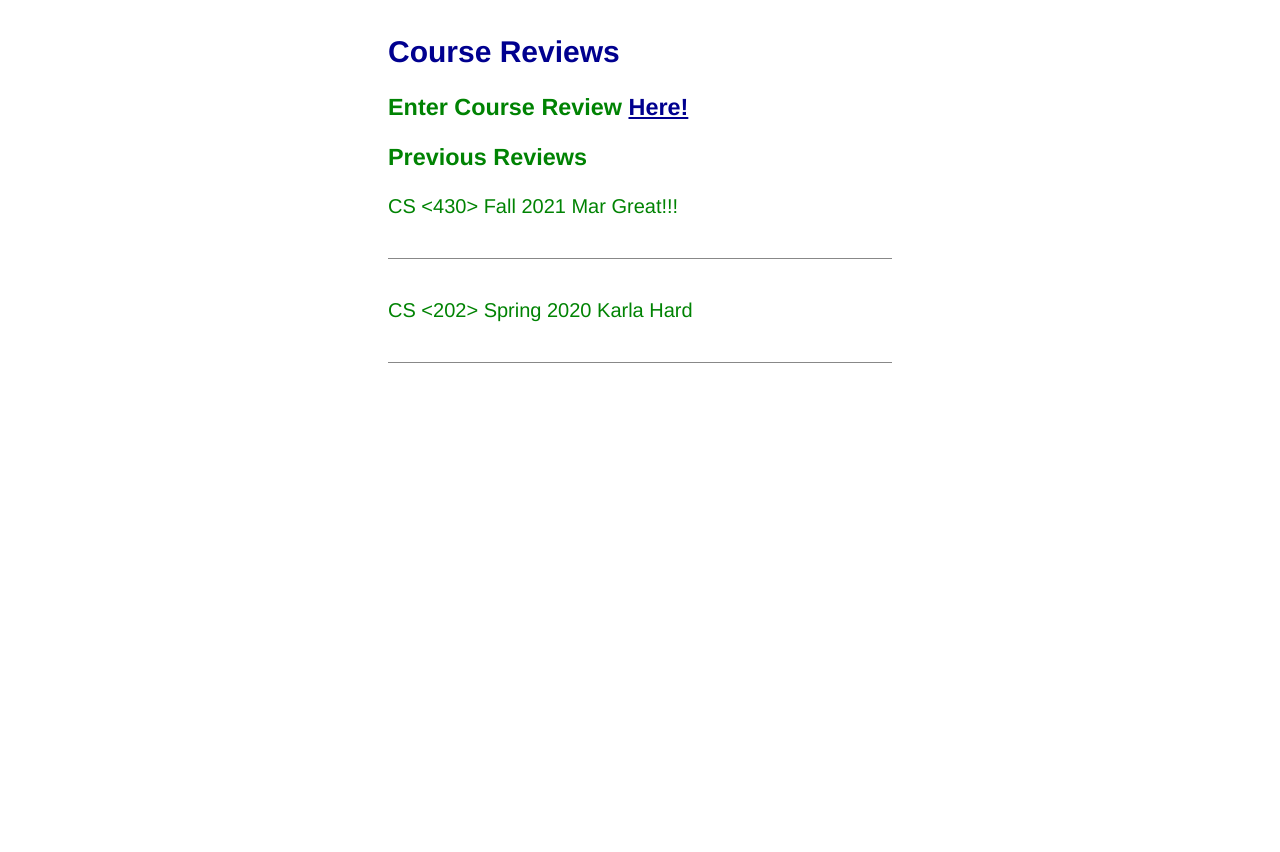
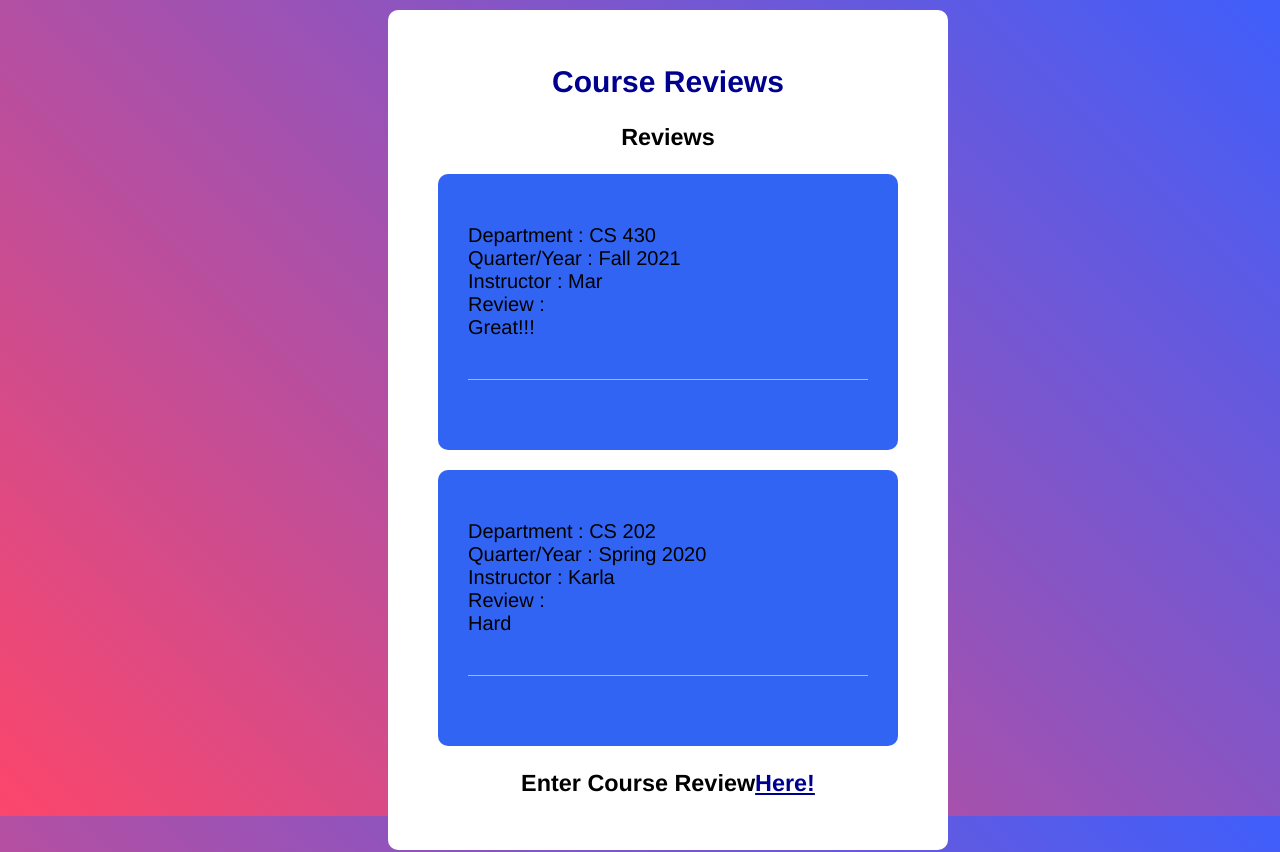
Before and after one commit to MazinAshfaq/PythonCrypto, a Flask app: page / in a window 1280 px wide. Before the commit the page ends 363 px from the top, so only its background shows below. Run offline with Flask 2, Linux system fonts and the light colour scheme; data comes from the database, SQL or seed files in the repository; both versions use the stored data as it was after the commit.

Commit message:
Added CSS Styling

```diff
--- a/hw2/static/style.css
+++ b/hw2/static/style.css
@@ -1,8 +1,10 @@
 body {
   font-family: "Helvetica", sans-serif;
   font-size: 20px;
-  color: #008303;
+  background: linear-gradient(45deg, #fc466b, #3f5efb);
+  height: 100vh;
 }
+
 a,
 h1,
 h2 {
@@ -13,6 +15,7 @@ form {
   padding: 0.1em;
   width: 400px;
   border: 1px;
+  width: 100%;
 }
 .heading {
   font-weight: bold;
@@ -25,8 +28,9 @@ form {
 .entry {
   margin-bottom: 2em;
   padding-bottom: 2em;
-  border-bottom: 1px solid #888;
+  border-bottom: 1px solid rgb(228, 192, 31);
 }
+/*
 input[type="text"] {
   margin: 0.5em 0;
   padding: 0.5em;
@@ -41,3 +45,54 @@ input[type="textarea"] {
   color: #777;
   width: 200px;
 }
+*/
+.container {
+  margin: 0 auto;
+  background-color: #ffffff;
+  border-radius: 10px; /* Rounded borders */
+  min-width: 300px;
+  width: 500px;
+  height: 100%;
+  padding: 30px;
+}
+
+.reviewcontainer {
+  margin: 0 auto;
+  background-color: #3164f3;
+  border-radius: 10px; /* Rounded borders */
+  padding: 30px;
+  margin: 20px;
+}
+
+input[type="number"] {
+  width: 100%; /* Full width */
+  padding: 12px; /* Some padding */
+  border: 1px solid #ccc; /* Gray border */
+  border-radius: 4px; /* Rounded borders */
+  box-sizing: border-box; /* Make sure that padding and width stays in place */
+  margin-top: 6px; /* Add a top margin */
+  margin-bottom: 16px; /* Bottom margin */
+  resize: vertical; /* Allow the user to vertically resize the textarea (not horizontally) */
+}
+
+input[type="text"],
+select,
+textarea {
+  width: 100%; /* Full width */
+  padding: 12px; /* Some padding */
+  border: 1px solid #ccc; /* Gray border */
+  border-radius: 4px; /* Rounded borders */
+  box-sizing: border-box; /* Make sure that padding and width stays in place */
+  margin-top: 6px; /* Add a top margin */
+  margin-bottom: 16px; /* Bottom margin */
+  resize: vertical; /* Allow the user to vertically resize the textarea (not horizontally) */
+}
+
+h1,
+h2,
+h3 {
+  display: flex;
+  justify-content: center;
+  align-items: center;
+  text-align: center;
+}
--- a/hw2/templates/index.html
+++ b/hw2/templates/index.html
@@ -1,11 +1,21 @@
 {% extends "layout.html" %} {% block content %}
-<h2>Course Reviews</h2>
+<div class="container">
+  <h2>Course Reviews</h2>
 
-<h3>Enter Course Review <a href="{{ url_for('sign') }}">Here!</a></h3>
-<h3>Previous Reviews</h3>
-{% for entry in entries %}
-<p class="entry">
-  {{ entry.department }} &lt;{{ entry.coursenumber }}&gt; {{ entry.quarter }} {{
-  entry.year }} {{ entry.instructor }} {{ entry.review }}
-</p>
-{% endfor %} {% endblock %}
+  <h3>Reviews</h3>
+  {% for entry in entries %}
+  <div class="reviewcontainer">
+    <p class="entry">
+      Department : {{ entry.department }} {{ entry.coursenumber }} <br />
+      Quarter/Year : {{ entry.quarter }} {{ entry.year }} <br />
+      Instructor : {{ entry.instructor }}<br />
+      Review : <br />
+      {{ entry.review }}
+    </p>
+  </div>
+  {% endfor %}
+
+  <h3>Enter Course Review <a href=" {{ url_for('sign') }} "> Here!</a></h3>
+
+  {% endblock %}
+</div>
--- a/hw2/templates/sign.html
+++ b/hw2/templates/sign.html
@@ -1,4 +1,5 @@
 {% extends "layout.html" %} {% block content %}
+<div class="container">
   <h2>Enter Review</h2>
   <form action="{{ url_for('sign') }}" method="post">
     <p class="heading">Department: <input type="text" name="department" /></p>
@@ -13,4 +14,5 @@
     </p>
     <p><input type="submit" value="Enter" /></p>
   </form>
+</div>
 {% endblock %}
```
Also changed, not shown: hw2/entries.db. Lines whose indentation alone changed are shown as unchanged.
